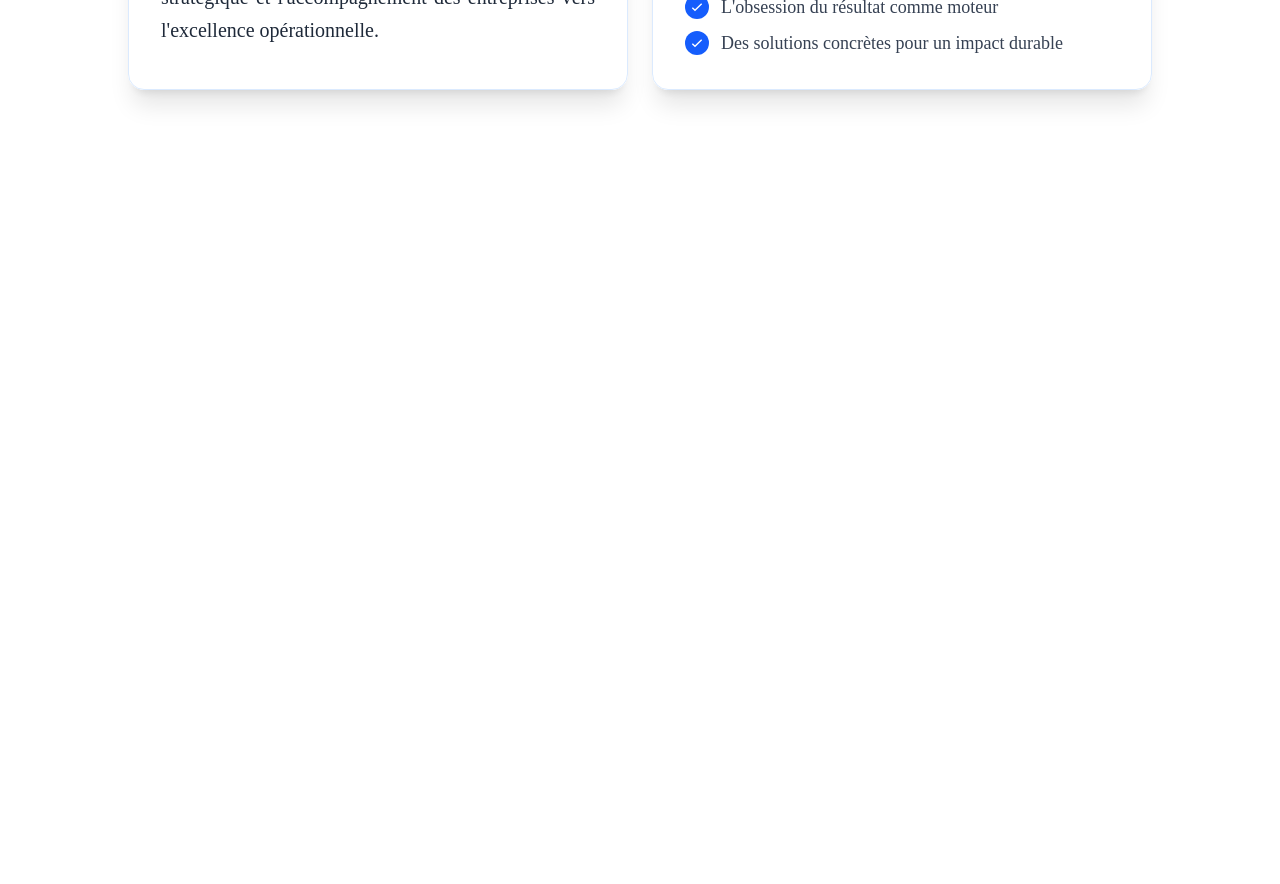
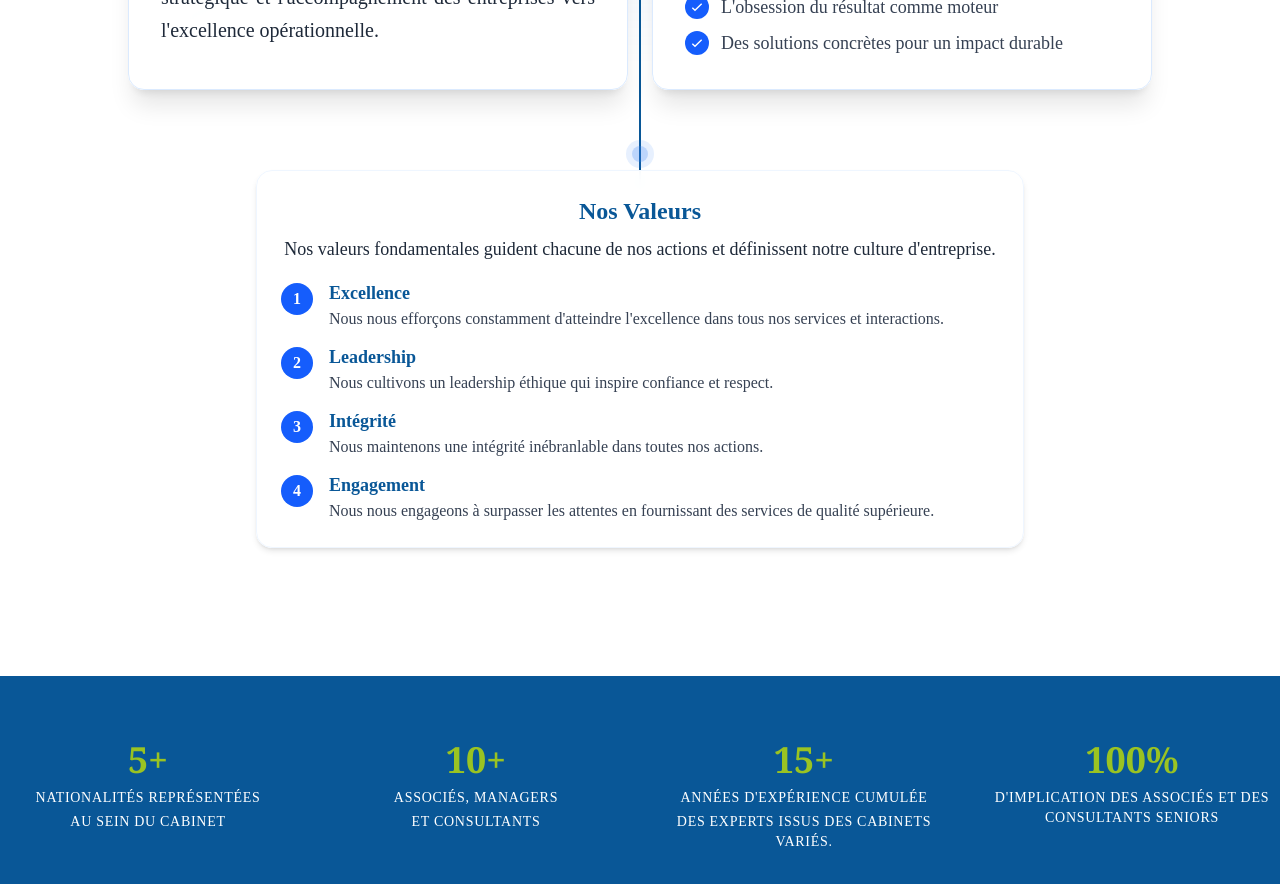
Before and after one commit to DigitariaWebs/OrionPartners, a Next.js app: page / in a window 1280 px wide. Shown: the part 1720-2604 px from the top of the page. Before the commit the page ends 1970 px from the top, so only its background shows below. Built offline with nearby package versions, Linux system fonts and the light colour scheme.

Commit message:
Created the StateSection

```diff
--- a/src/app/page.tsx
+++ b/src/app/page.tsx
@@ -1,6 +1,7 @@
 import Header from "@/components/layout/Header";
 import AboutSection from "@/components/sections/AboutSection";
 import HeroSection from "@/components/sections/HeroSection";
+import StateSection from "@/components/sections/StateSection";
 
 export default function Home() {
   return (
@@ -8,6 +9,7 @@ export default function Home() {
       <Header />
       <HeroSection />
       <AboutSection />
+      <StateSection />
     </div>
   );
 }
--- a/src/components/sections/AboutSection.tsx
+++ b/src/components/sections/AboutSection.tsx
@@ -241,7 +241,6 @@ export default function AboutSection() {
             className="relative w-full flex flex-col items-center mb-12"
           >
             <motion.div
-              ref={lastMarkerRef}
               className="absolute left-1/2 -translate-x-1/2 -top-8 z-10"
               initial={{ scale: 0 }}
               whileInView={{ scale: 1 }}
@@ -328,6 +327,92 @@ export default function AboutSection() {
               </motion.article>
             </div>
           </motion.div>
+
+          {/* Nos Valeurs */}
+          <motion.div
+            key="nos-valeurs"
+            initial={{ opacity: 0, y: 40 }}
+            whileInView={{ opacity: 1, y: 0 }}
+            viewport={{ once: true, amount: 0.3 }}
+            transition={{ duration: 0.7, delay: 0.28 }}
+            className="relative w-full flex flex-col items-center mb-12"
+          >
+            <motion.div
+              ref={lastMarkerRef}
+              className="absolute left-1/2 -translate-x-1/2 -top-8 z-10"
+              initial={{ scale: 0 }}
+              whileInView={{ scale: 1 }}
+              transition={{
+                type: "spring",
+                stiffness: 300,
+                damping: 20,
+                delay: 0.28,
+              }}
+            >
+              <svg width="32" height="32" viewBox="0 0 32 32" fill="none">
+                <circle cx="16" cy="16" r="14" fill="#3b82f6" opacity="0.12" />
+                <circle cx="16" cy="16" r="8" fill="#3b82f6" opacity="0.25" />
+              </svg>
+            </motion.div>
+
+            <div className="w-full max-w-3xl bg-white/95 backdrop-blur-sm rounded-2xl shadow-md p-6 border border-blue-50">
+              <h3
+                className="text-2xl font-bold mb-2 text-center"
+                style={{ color: "var(--color-primary)" }}
+              >
+                Nos Valeurs
+              </h3>
+              <p className="text-gray-800 text-base md:text-lg mb-4 text-center">
+                Nos valeurs fondamentales guident chacune de nos actions et
+                définissent notre culture d&apos;entreprise.
+              </p>
+
+              <ul className="space-y-3">
+                {[
+                  {
+                    title: "Excellence",
+                    text: "Nous nous efforçons constamment d'atteindre l'excellence dans tous nos services et interactions.",
+                  },
+                  {
+                    title: "Leadership",
+                    text: "Nous cultivons un leadership éthique qui inspire confiance et respect.",
+                  },
+                  {
+                    title: "Intégrité",
+                    text: "Nous maintenons une intégrité inébranlable dans toutes nos actions.",
+                  },
+                  {
+                    title: "Engagement",
+                    text: "Nous nous engageons à surpasser les attentes en fournissant des services de qualité supérieure.",
+                  },
+                ].map((v, i) => (
+                  <motion.li
+                    key={v.title}
+                    initial={{ opacity: 0, x: -10 }}
+                    whileInView={{ opacity: 1, x: 0 }}
+                    viewport={{ once: true, amount: 0.4 }}
+                    transition={{ delay: i * 0.12 }}
+                    className="flex gap-4 items-start"
+                  >
+                    <span className="flex-shrink-0 mt-1 inline-flex items-center justify-center w-8 h-8 rounded-full bg-blue-600 text-white font-semibold">
+                      {i + 1}
+                    </span>
+                    <div>
+                      <h4
+                        className="text-lg font-semibold"
+                        style={{ color: "var(--color-primary)" }}
+                      >
+                        {v.title}
+                      </h4>
+                      <p className="text-gray-700 text-sm md:text-base">
+                        {v.text}
+                      </p>
+                    </div>
+                  </motion.li>
+                ))}
+              </ul>
+            </div>
+          </motion.div>
         </div>
       </div>
     </section>
--- /dev/null
+++ b/src/components/sections/StateSection.tsx
@@ -0,0 +1,155 @@
+"use client";
+
+import { useEffect, useState, useRef } from "react";
+import { motion } from "framer-motion";
+
+interface CounterProps {
+  end: number;
+  duration: number;
+  prefix?: string;
+  suffix?: string;
+}
+
+function Counter({ end, duration, prefix = "", suffix = "" }: CounterProps) {
+  const [count, setCount] = useState(0);
+  const countRef = useRef<HTMLDivElement>(null);
+  const [isInView, setIsInView] = useState(false);
+
+  useEffect(() => {
+    const currentCount = countRef.current;
+    const observer = new IntersectionObserver(
+      ([entry]) => {
+        if (entry.isIntersecting) {
+          setIsInView(true);
+        }
+      },
+      { threshold: 0.1 }
+    );
+
+    if (currentCount) {
+      observer.observe(currentCount);
+    }
+
+    return () => {
+      if (currentCount) {
+        observer.unobserve(currentCount);
+      }
+    };
+  }, []);
+
+  useEffect(() => {
+    if (!isInView) return;
+
+    let startTime: number | null = null;
+    let animationFrame: number;
+
+    const animate = (timestamp: number) => {
+      if (!startTime) startTime = timestamp;
+      const progress = Math.min((timestamp - startTime) / (duration * 1000), 1);
+
+      if (progress < 1) {
+        setCount(Math.floor(end * progress));
+        animationFrame = requestAnimationFrame(animate);
+      } else {
+        setCount(end);
+      }
+    };
+
+    animationFrame = requestAnimationFrame(animate);
+
+    return () => {
+      if (animationFrame) {
+        cancelAnimationFrame(animationFrame);
+      }
+    };
+  }, [end, duration, isInView]);
+
+  return (
+    <div
+      ref={countRef}
+      className="text-4xl font-serif font-bold mb-2"
+      style={{ color: 'var(--color-accent)' }}
+    >
+      {prefix}
+      {count}
+      {suffix}
+    </div>
+  );
+}
+
+export default function Stats() {
+  return (
+    <section
+      className="py-16"
+      style={{
+        backgroundColor: "var(--color-primary)",
+        color: "var(--color-text-on-dark)",
+      }}
+    >
+      <div className="max-w-7xl mx-auto ">
+        <div className="grid md:grid-cols-4 gap-8 text-center">
+          <motion.div
+            initial={{ opacity: 0, y: 20 }}
+            whileInView={{ opacity: 1, y: 0 }}
+            viewport={{ once: true, amount: 0.1 }}
+            transition={{ duration: 0.6, delay: 0.1 }}
+          >
+            <div>
+              <Counter end={5} duration={2} suffix="+" />
+              <div className="text-sm uppercase tracking-wider">
+                nationalités représentées
+                <div className="mt-1">au sein du cabinet</div>
+              </div>
+            </div>
+          </motion.div>
+
+          <motion.div
+            initial={{ opacity: 0, y: 20 }}
+            whileInView={{ opacity: 1, y: 0 }}
+            viewport={{ once: true, amount: 0.1 }}
+            transition={{ duration: 0.6, delay: 0.2 }}
+          >
+            <div>
+              <Counter end={10} duration={2} suffix="+" />
+              <div className="text-sm uppercase tracking-wider">
+                associés, managers
+                <div className="mt-1">et consultants</div>
+              </div>
+            </div>
+          </motion.div>
+
+          <motion.div
+            initial={{ opacity: 0, y: 20 }}
+            whileInView={{ opacity: 1, y: 0 }}
+            viewport={{ once: true, amount: 0.1 }}
+            transition={{ duration: 0.6, delay: 0.3 }}
+          >
+            <div>
+              <Counter end={15} duration={2} suffix="+" />
+              <div className="text-sm uppercase tracking-wider">
+                années d&apos;expérience cumulée
+                <div className="mt-1 text-sm upper-case">
+                  Des experts issus des cabinets variés.
+                </div>
+              </div>
+            </div>
+          </motion.div>
+
+          <motion.div
+            initial={{ opacity: 0, y: 20 }}
+            whileInView={{ opacity: 1, y: 0 }}
+            viewport={{ once: true, amount: 0.1 }}
+            transition={{ duration: 0.6, delay: 0.4 }}
+          >
+            <div>
+              <Counter end={100} duration={2} suffix="%" />
+              <div className="text-sm uppercase tracking-wider">
+                d&apos;implication des associés et des consultants seniors
+              </div>
+            </div>
+          </motion.div>
+        </div>
+      </div>
+    </section>
+  );
+}
```
